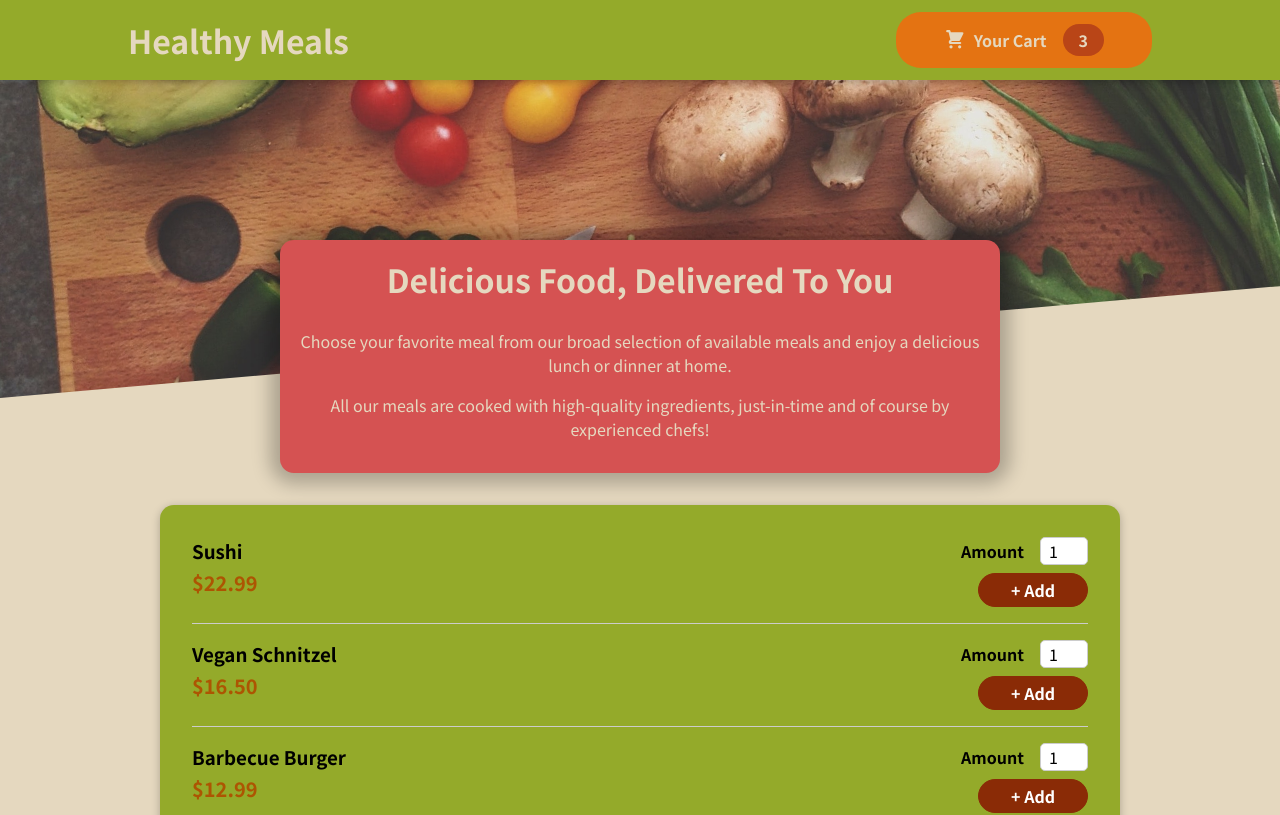
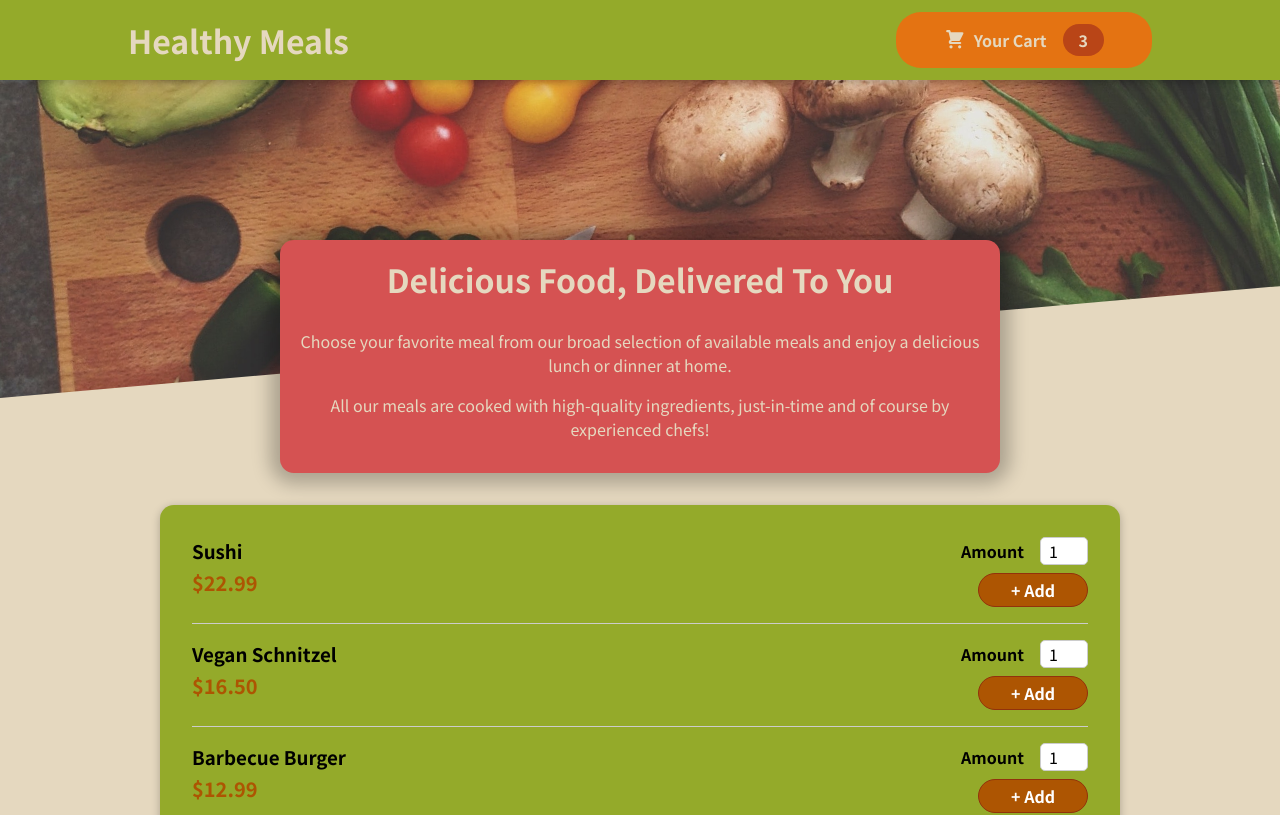
Before and after one commit to corricodes/react-food-order-app, a React (Create React App) app: page / in a window 1280 px wide. Shown: the top 815 px of the page. Built offline with nearby package versions, Linux system fonts and the light colour scheme.

Commit message:
made some colour changes

```diff
--- a/src/components/Meals/MealItem/MealItemForm.module.css
+++ b/src/components/Meals/MealItem/MealItemForm.module.css
@@ -5,9 +5,9 @@
   .form button {
     font: inherit;
     cursor: pointer;
-    background-color: #8a2b06;
-    border: 1px solid #8a2b06;
-    color: white;
+    background-color: #ad5502;
+    border: 1px solid #92320c;
+    color: #fff;
     padding: 0.25rem 2rem;
     border-radius: 20px;
     font-weight: bold;
@@ -15,6 +15,6 @@
 
   .form button:hover,
   .form button:active {
-    background-color: #641e03;
-    border-color: #641e03;
+    background-color: #e47312;
+    border-color: #b94517;
   }
```
